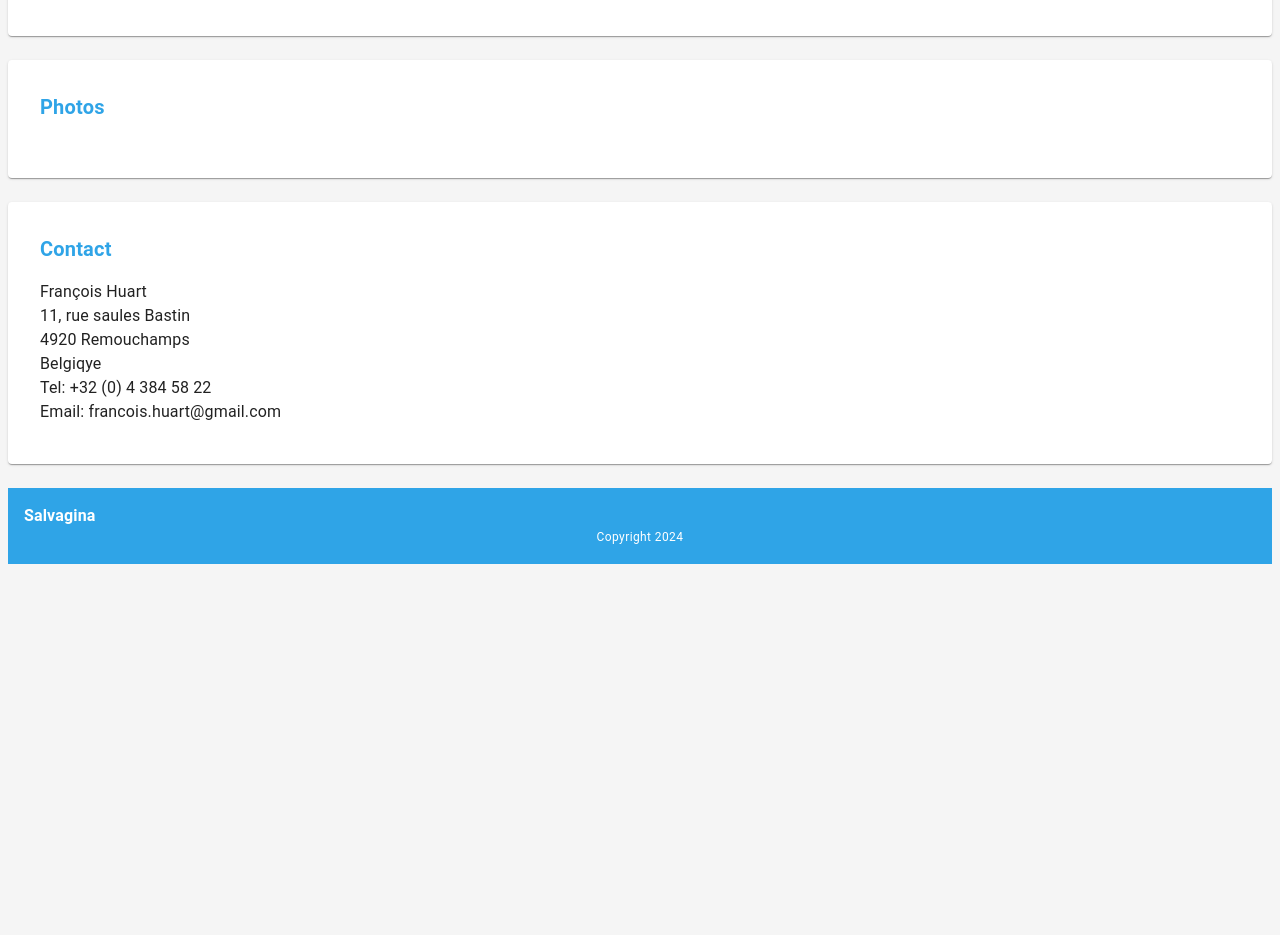
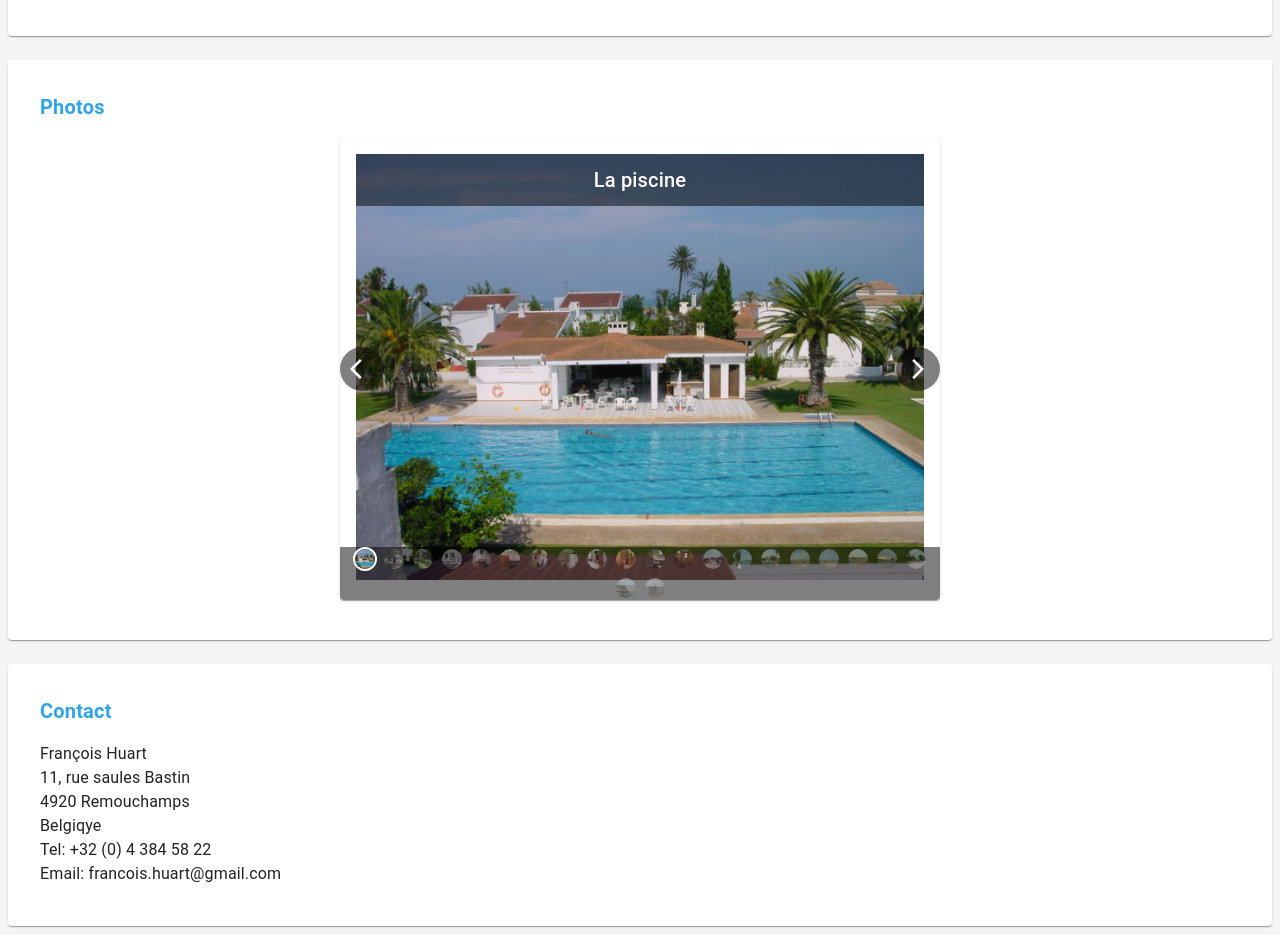
Before and after one commit to maquejp/salvagina, a React (Vite) app: page / in a window 1280 px wide. Shown: the part 3720-4655 px from the top of the page. Before the commit the page ends 4292 px from the top, so only its background shows below. Built offline with nearby package versions, Linux system fonts and the light colour scheme.

Commit message:
feature: photos

```diff
--- /dev/null
+++ b/src/components/Carousel.tsx
@@ -0,0 +1,138 @@
+import { Card, CardContent, IconButton, Typography } from "@mui/material";
+import { useState, useEffect } from "react";
+import ArrowBackIosIcon from "@mui/icons-material/ArrowBackIos";
+import ArrowForwardIosIcon from "@mui/icons-material/ArrowForwardIos";
+import { ImageInterface } from "../interfaces/ImageInterface";
+
+interface CarouselProps {
+  images: ImageInterface[];
+}
+
+const CarouselComponent: React.FC<CarouselProps> = ({ images }) => {
+  const [imageIndex, setImageIndex] = useState(0);
+
+  const handlePrev = () => {
+    setImageIndex(
+      (prevIndex) => (prevIndex - 1 + images.length) % images.length
+    );
+  };
+
+  const handleNext = () => {
+    setImageIndex((prevIndex) => (prevIndex + 1) % images.length);
+  };
+
+  const handleThumbnailClick = (index: number) => {
+    setImageIndex(index);
+  };
+
+  useEffect(() => {
+    const interval = setInterval(() => {
+      handleNext();
+    }, 10000); // Change image every 10 seconds
+    return () => clearInterval(interval); // Cleanup on component unmount
+  }, []);
+
+  return (
+    <Card style={{ maxWidth: "600px", margin: "auto", position: "relative" }}>
+      <CardContent
+        style={{ margin: "auto", cursor: "pointer" }}
+        onClick={handleNext}
+      >
+        <div style={{ position: "relative", height: "100%", width: "100%" }}>
+          <img
+            src={images[imageIndex].src}
+            alt={images[imageIndex].alt}
+            style={{ height: "100%", width: "100%" }}
+          />
+          <Typography
+            variant="h6"
+            style={{
+              position: "absolute",
+              top: 0,
+              width: "100%",
+              backgroundColor: "rgba(0, 0, 0, 0.5)",
+              color: "white",
+              textAlign: "center",
+              padding: "10px 0",
+              boxSizing: "border-box",
+            }}
+          >
+            {images[imageIndex].alt}
+          </Typography>
+        </div>
+      </CardContent>
+      <IconButton
+        onClick={handlePrev}
+        style={{
+          position: "absolute",
+          top: "50%",
+          left: "0",
+          transform: "translateY(-50%)",
+          backgroundColor: "rgba(0, 0, 0, 0.5)",
+          color: "white",
+          padding: "10px",
+          zIndex: 1,
+          display: "flex",
+          justifyContent: "center",
+          alignItems: "center",
+        }}
+      >
+        <ArrowBackIosIcon />
+      </IconButton>
+      <IconButton
+        onClick={handleNext}
+        style={{
+          position: "absolute",
+          top: "50%",
+          right: "0",
+          transform: "translateY(-50%)",
+          backgroundColor: "rgba(0, 0, 0, 0.5)",
+          color: "white",
+          padding: "10px",
+          zIndex: 1,
+          display: "flex",
+          justifyContent: "center",
+          alignItems: "center",
+        }}
+      >
+        <ArrowForwardIosIcon />
+      </IconButton>
+      <div
+        style={{
+          position: "absolute",
+          bottom: "0px",
+          width: "100%",
+          display: "flex",
+          flexWrap: "wrap",
+          justifyContent: "center",
+          gap: "5px",
+          backgroundColor: "rgba(0, 0, 0, 0.5)",
+        }}
+      >
+        {images.map((image, index) => (
+          <img
+            key={index}
+            src={image.src}
+            alt={image.alt}
+            title={image.alt}
+            onClick={() => handleThumbnailClick(index)}
+            style={{
+              width: "20px",
+              height: "20px",
+              borderRadius: "50%",
+              border:
+                imageIndex === index
+                  ? "2px solid white"
+                  : "2px solid transparent",
+              cursor: "pointer",
+              opacity: imageIndex === index ? 1 : 0.5,
+              transition: "opacity 0.3s, border 0.3s",
+            }}
+          />
+        ))}
+      </div>
+    </Card>
+  );
+};
+
+export default CarouselComponent;
--- /dev/null
+++ b/src/datas/carousel.ts
@@ -0,0 +1,115 @@
+import { ImageInterface } from "../interfaces/ImageInterface";
+
+const carouselData: ImageInterface[] = [
+  {
+    src: "images/villa/exterieur/lapiscine.jpg",
+    big: "",
+    alt: "La piscine",
+  },
+  {
+    src: "images/villa/exterieur/laportedentree.jpg",
+    big: "",
+    alt: "La porte d'entrée",
+  },
+  {
+    src: "images/villa/exterieur/terraindepetanque.jpg",
+    big: "",
+    alt: "Le terrain de pétanque",
+  },
+  {
+    src: "images/villa/exterieur/terraseavecbbq.jpg",
+    big: "",
+    alt: "La terrasse avec bbq",
+  },
+  {
+    src: "images/villa/interieur/chambre1.jpg",
+    big: "",
+    alt: "1ère chambre",
+  },
+  {
+    src: "images/villa/interieur/chambre2.jpg",
+    big: "",
+    alt: "2ème chambre",
+  },
+  {
+    src: "images/villa/interieur/cuisine1.jpg",
+    big: "",
+    alt: "Cuisine",
+  },
+  {
+    src: "images/villa/interieur/cuisine2.jpg",
+    big: "",
+    alt: "Cuisine",
+  },
+  {
+    src: "images/villa/interieur/cuisine3.jpg",
+    big: "",
+    alt: "Cuisine",
+  },
+  {
+    src: "images/villa/interieur/machinealaver.jpg",
+    big: "",
+    alt: "Machine à laver",
+  },
+  {
+    src: "images/villa/interieur/salledebain.jpg",
+    big: "",
+    alt: "Salle de bain",
+  },
+  {
+    src: "images/villa/interieur/sallededouche.jpg",
+    big: "",
+    alt: "Salle de douche",
+  },
+  {
+    src: "images/villa/alentour/IM000145.jpg",
+    big: "",
+    alt: "Alentour",
+  },
+  {
+    src: "images/villa/alentour/IM000146.jpg",
+    big: "",
+    alt: "Alentour",
+  },
+  {
+    src: "images/villa/alentour/IM000148.jpg",
+    big: "",
+    alt: "Alentour",
+  },
+  {
+    src: "images/villa/alentour/IM000152.jpg",
+    big: "",
+    alt: "Alentour",
+  },
+  {
+    src: "images/villa/alentour/IM000153.jpg",
+    big: "",
+    alt: "Alentour",
+  },
+  {
+    src: "images/villa/alentour/IM000155.jpg",
+    big: "",
+    alt: "Alentour",
+  },
+  {
+    src: "images/villa/alentour/IMG_0486.jpg",
+    big: "",
+    alt: "Alentour",
+  },
+  {
+    src: "images/villa/alentour/IMG_0509.jpg",
+    big: "",
+    alt: "Alentour",
+  },
+  {
+    src: "images/villa/alentour/IMG_0514.jpg",
+    big: "",
+    alt: "Alentour",
+  },
+  {
+    src: "images/villa/alentour/IMG_0517.jpg",
+    big: "",
+    alt: "Alentour",
+  },
+];
+export default carouselData;
--- a/src/views/Photos.tsx
+++ b/src/views/Photos.tsx
@@ -1,4 +1,6 @@
 import { Card, CardContent, Typography } from "@mui/material";
+import carouselData from "../datas/carousel";
+import CarouselComponent from "../components/Carousel";
 
 export default function PhotosView() {
   return (
@@ -14,6 +16,7 @@ export default function PhotosView() {
         >
           Photos
         </Typography>
+        <CarouselComponent images={carouselData} />
       </CardContent>
     </Card>
   );
```
